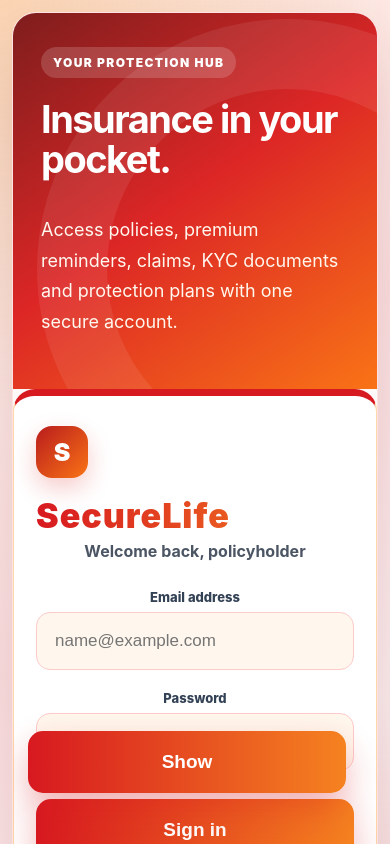
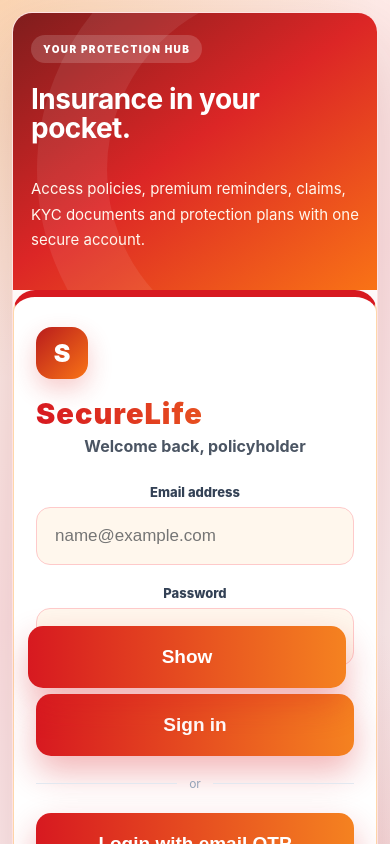
Before and after one commit to mummy7791/insurance-app, a React (Vite) app in the folder frontend/: page /login in a window 390 px wide. Shown: the top 844 px of the page. Built offline with nearby package versions, Linux system fonts and the light colour scheme; no server answers.

Commit message:
style: make authentication responsive across all screens

```diff
--- a/frontend/src/styles/Auth.css
+++ b/frontend/src/styles/Auth.css
@@ -160,3 +160,10 @@
 .auth-stat-strip{display:grid;grid-template-columns:repeat(3,1fr);gap:10px;margin-top:36px}.auth-stat-strip div{padding:14px;background:rgba(255,255,255,.12);border-radius:14px}.auth-stat-strip strong,.auth-stat-strip span{display:block}.auth-stat-strip span{font-size:11px;margin-top:5px;color:#ffedd5}
 .otp-card{width:min(500px,100%);background:#fff;border-radius:30px;padding:44px;box-shadow:0 28px 70px rgba(127,29,29,.2);border:1px solid #fee2e2}.otp-card h1{font-size:34px;margin:18px 0 8px;color:#1e293b}.otp-copy{color:#64748b;line-height:1.6;margin-bottom:24px}.otp-input{width:100%;height:72px;border:2px solid #fed7aa;border-radius:18px;text-align:center;font-size:34px;font-weight:900;letter-spacing:12px;outline:none;background:#fff7ed}.otp-input:focus{border-color:#f97316;box-shadow:0 0 0 4px rgba(249,115,22,.12)}.otp-input-wrap{margin:18px 0}.auth-success{background:#ecfdf5;color:#166534;padding:13px;border-radius:14px;margin:14px 0;font-weight:700}.auth-text-btn{display:block;margin:14px auto 0;border:0;background:transparent;color:#b91c1c;font-weight:850;cursor:pointer}.auth-text-btn.muted{color:#64748b;margin-top:8px}
 @media(max-width:800px){.auth-shell{grid-template-columns:1fr;border-radius:24px}.auth-hero{min-height:auto;padding:34px 28px}.auth-hero h1{font-size:38px}.auth-stat-strip{display:none}.modern-auth-card{padding:34px 26px}.auth-page{align-items:flex-start}.otp-card{padding:30px 22px}.otp-input{font-size:29px;letter-spacing:9px}}
+
+
+/* ===== AUTH RESPONSIVE FINISH ===== */
+.auth-shell{max-width:1080px;width:100%}
+@media(min-width:801px) and (max-width:1100px){.auth-shell{grid-template-columns:1fr 1fr}.auth-hero{padding:42px;min-height:580px}.auth-hero h1{font-size:42px}.modern-auth-card{padding:42px 34px}}
+@media(max-width:800px){.auth-page,.login-page{min-height:100dvh;padding:12px}.auth-shell{width:100%;border-radius:20px}.auth-hero{padding:26px 22px}.auth-hero h1{font-size:32px;letter-spacing:-.5px}.auth-hero p{font-size:15px}.auth-trust-row{margin-top:18px;font-size:13px}.modern-auth-card{padding:28px 20px}.modern-auth-card .auth-title{font-size:29px}.otp-card{width:100%;border-radius:22px}}
+@media(max-width:480px){.auth-hero{padding:22px 18px}.auth-hero h1{font-size:28px}.auth-badge{font-size:10px}.modern-auth-card{padding:24px 16px}.auth-input{font-size:16px}.otp-card{padding:25px 16px}.otp-card h1{font-size:28px}}
```
